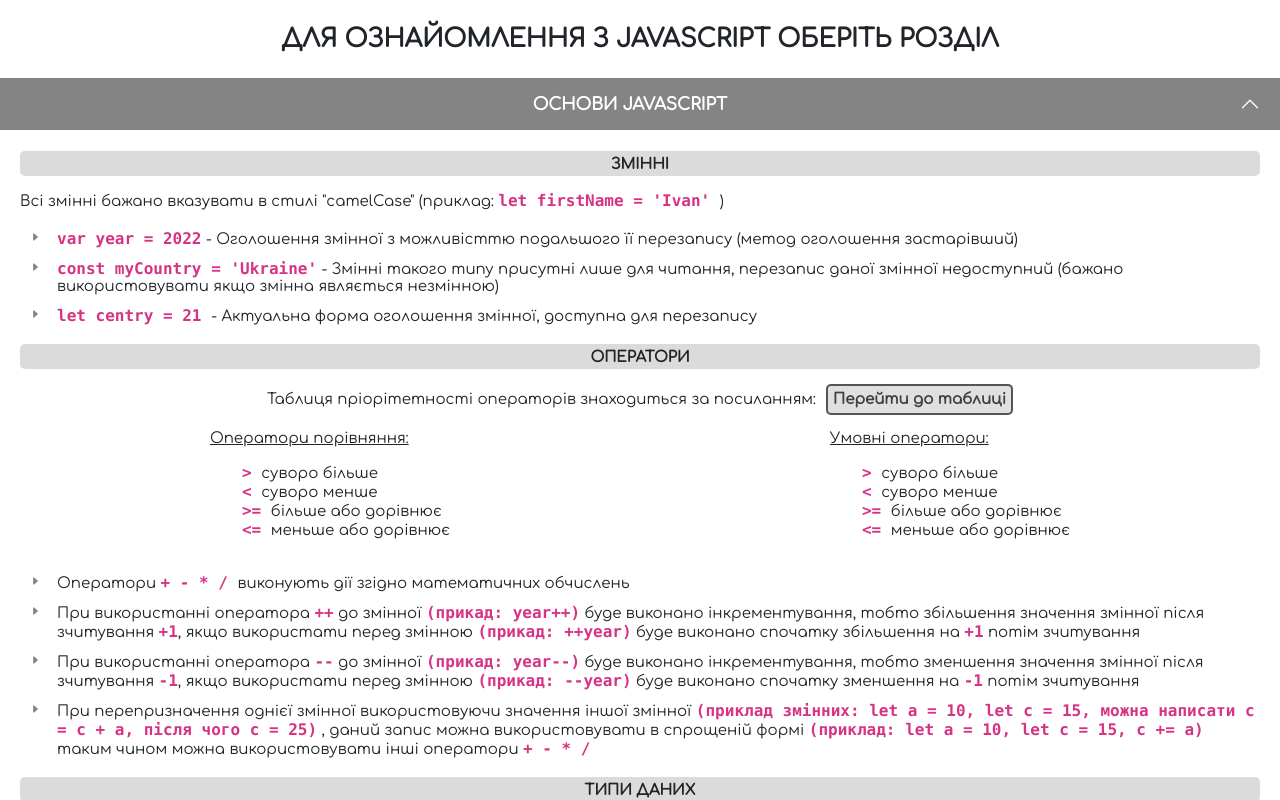
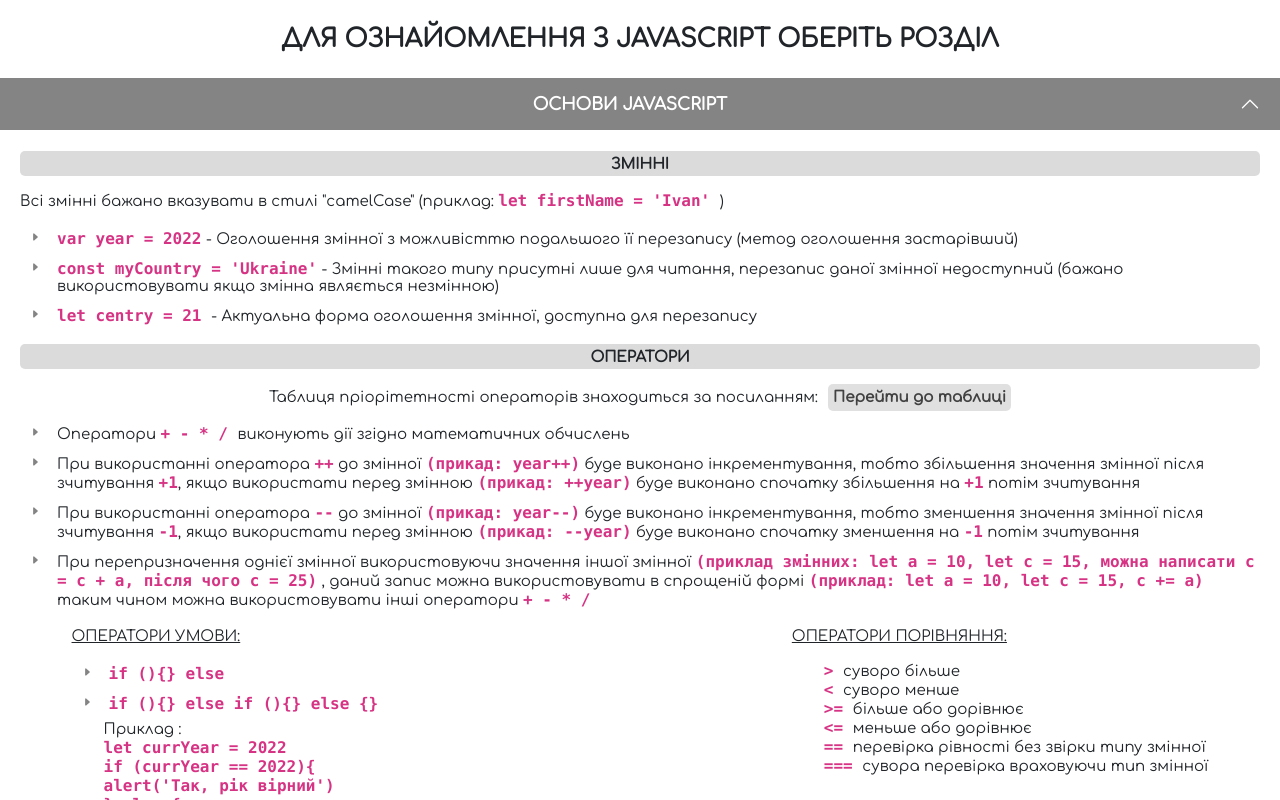
Before and after one commit to boris2606/learning-javascript, a website built with webpack: page src/index.html in a window 1280 px wide. Both pictures are taken after a click on the button "ОСНОВИ JAVASCRIPT". Shown: the top 800 px of the page. Built offline with nearby package versions, Linux system fonts and the light colour scheme; a web font is replaced by a local one.

Commit message:
Change styles and index.html

```diff
--- a/src/index.html
+++ b/src/index.html
@@ -34,32 +34,34 @@
                             <p class="preff_txt">Таблиця пріорітетності операторів знаходиться за посиланням: </p>
                             <a class="preff_link" href="https://developer.mozilla.org/ru/docs/Web/JavaScript/Reference/Operators/Operator_Precedence" target="_black"> Перейти до таблиці</a>
                         </div>
-                        <div class="oper_wrapp_list">
-                            <div class="">
-                                <p class="oper_tit">Оператори порівняння: </p>
-                                <ul>
-                                    <li><code> > </code> суворо більше </li>
-                                    <li><code> < </code> суворо менше </li>
-                                    <li><code> >= </code> більше або дорівнює </li>
-                                    <li><code> <= </code> меньше або дорівнює </li>
-                                </ul>
-                            </div>
-                            <div class="">
-                                <p class="oper_tit">Умовні оператори: </p>
-                                <ul>
-                                    <li><code> > </code> суворо більше </li>
-                                    <li><code> < </code> суворо менше </li>
-                                    <li><code> >= </code> більше або дорівнює </li>
-                                    <li><code> <= </code> меньше або дорівнює </li>
-                                </ul>
-                            </div>
-                        </div>
                         <ul>
                             <li class="list_style_accord"> Оператори <code> + - * / </code> виконують дії згідно математичних обчислень </li>
                             <li class="list_style_accord"> При використанні оператора <code>++</code> до змінної <code>(прикад: year++)</code> буде виконано інкрементування, тобто збільшення значення змінної після зчитування <code>+1</code>, якщо використати перед змінною <code>(прикад: ++year)</code> буде виконано спочатку збільшення на <code>+1</code> потім зчитування</li>
                             <li class="list_style_accord"> При використанні оператора <code>--</code> до змінної <code>(прикад: year--)</code> буде виконано інкрементування, тобто зменшення значення змінної після зчитування <code>-1</code>, якщо використати перед змінною <code>(прикад: --year)</code> буде виконано спочатку зменшення на <code>-1</code> потім зчитування</li>
                             <li class="list_style_accord"> При перепризначення однієї змінної використовуючи значення іншої змінної <code>(приклад змінних: let a = 10, let c = 15, можна написати c = c + a, після чого c = 25)</code> , даний запис можна використовувати в спрощеній формі <code>(приклад: let a = 10, let c = 15, c += a)</code> таким чином можна використовувати інші оператори <code> + - * / </code></li>
                         </ul>
+                    </div>
+                    <div class="oper_wrapp_list content_art">
+                        <div>
+                            <p class="oper_tit"> Оператори умови: </p>
+                            <ul>
+                                <li class="list_style_accord"><code> if (){} else </code></li>
+                                <li class="list_style_accord"><code> if (){} else if (){} else {}</code></li>
+                                <li> Приклад : <br> <code> let currYear = 2022 <br> if (currYear == 2022){ <br> alert('Так, рік вірний') <br> } else { <br> alert('Рік не відповідає поточному') <br> } </code></li>
+                                <li> Якщо в умові виокристовується boolean значення, то даний <br> запис можна скоротити, використовуючи тернарний вираз, приклад: <br><code> let isReady = false <br> isReady ? alert('Готово!') : alert('Не готово') </code></li>
+                            </ul>
+                        </div>
+                        <div>
+                            <p class="oper_tit">Оператори порівняння: </p>
+                            <ul>
+                                <li><code> > </code> суворо більше </li>
+                                <li><code> < </code> суворо менше </li>
+                                <li><code> >= </code> більше або дорівнює </li>
+                                <li><code> <= </code> меньше або дорівнює </li>
+                                <li><code> == </code> перевірка рівності без звірки типу змінної </li>
+                                <li><code> === </code> сувора перевірка враховуючи тип змінної </li>
+                            </ul>
+                        </div>
                     </div>
                     <div class="content_art">
                         <h3 class="sec_tit_txt_acord"> Типи даних </h3>
--- a/src/styles/main.scss
+++ b/src/styles/main.scss
@@ -82,25 +82,29 @@
 
 .oper_tit{
     text-decoration: underline;
+    text-transform: uppercase;
 }
 .oper_wrapp_list{
     margin: 15px auto;
     display: flex;
     justify-content: space-around;
 }
-
+@media (max-width:900px) {
+    .oper_wrapp_list{
+        flex-flow:column;
+    }
+}
 .pref_content{
     display: flex;
     justify-content: center;
     align-items: center;
+    margin: 10px auto;
 }
 .preff_txt{
     margin: 0;
 }
 .preff_link{
-    // width: 150px;
     padding: 5px;
-    border: 2px solid #212122bb;
     border-radius: 5px;
     color: #212122d5;
     background: #21212223;
```
